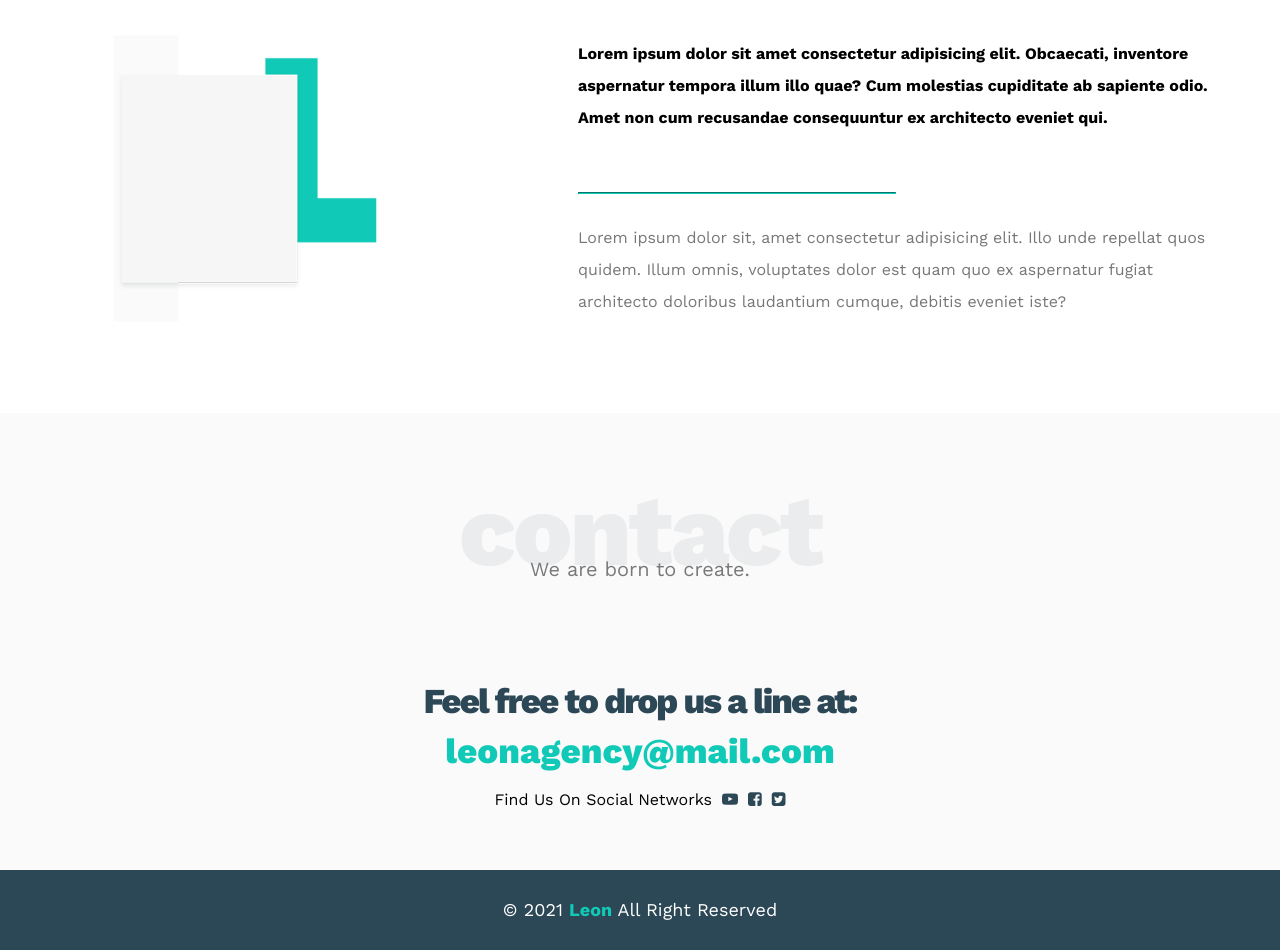
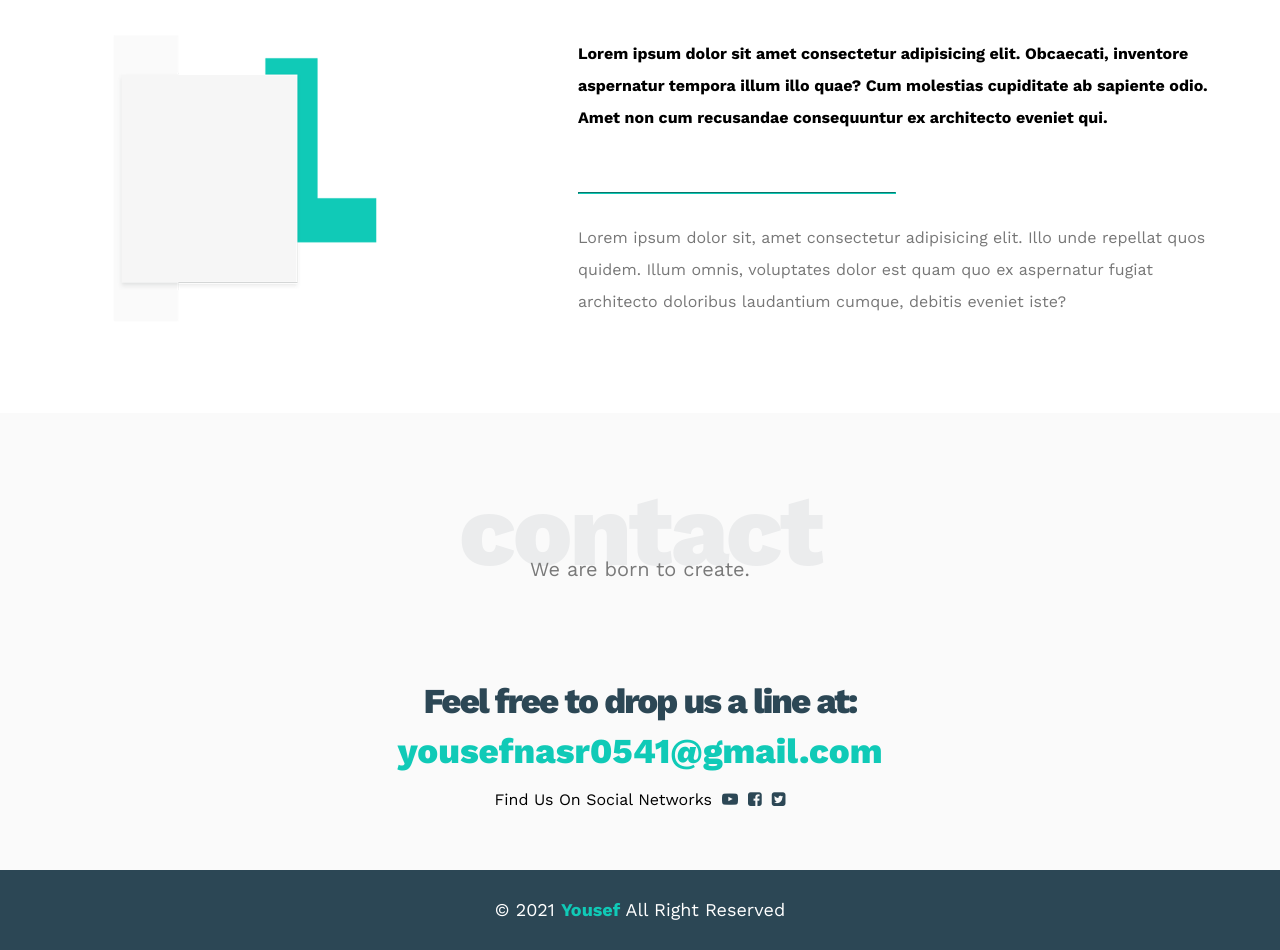
Before and after one commit to yousef-RXy/vanilla-htmal-css-template-1, a plain HTML site: page index.html in a window 1280 px wide. Shown: the part 2839-3789 px from the top of the page. Drawn offline with nearby package versions, Linux system fonts and the light colour scheme; files whose address does not match are found by name.

Commit message:
Update index.html

```diff
--- a/index.html
+++ b/index.html
@@ -160,7 +160,7 @@
             <p>We are born to create.</p>
             <div class="contact-content">
                 <h3>Feel free to drop us a line at:</h3>
-                <a href="mailto:leonagency@mail.com">leonagency@mail.com</a>
+                <a href="mailto:yousefnasr0541@gmail.com">yousefnasr0541@gmail.com</a>
                 <div class="social">
                     Find Us On Social Networks
                     <i class="icon-youtube-play"></i>
@@ -171,7 +171,7 @@
         </div>
     </div>
     <div class="footer">
-        © 2021 <span>Leon</span> All Right Reserved
+        © 2021 <span>Yousef</span> All Right Reserved
     </div>
 </body>
 
```
